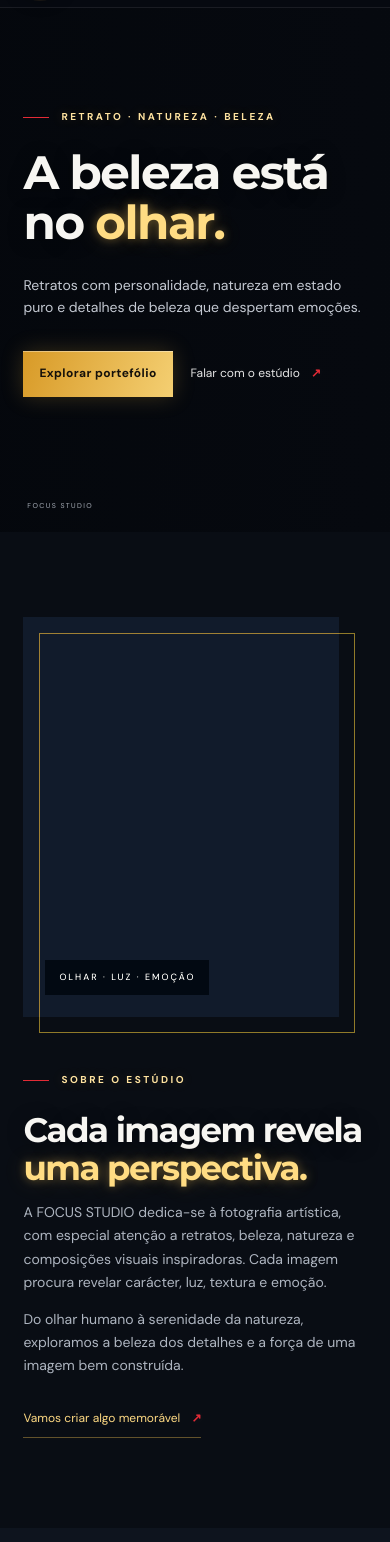
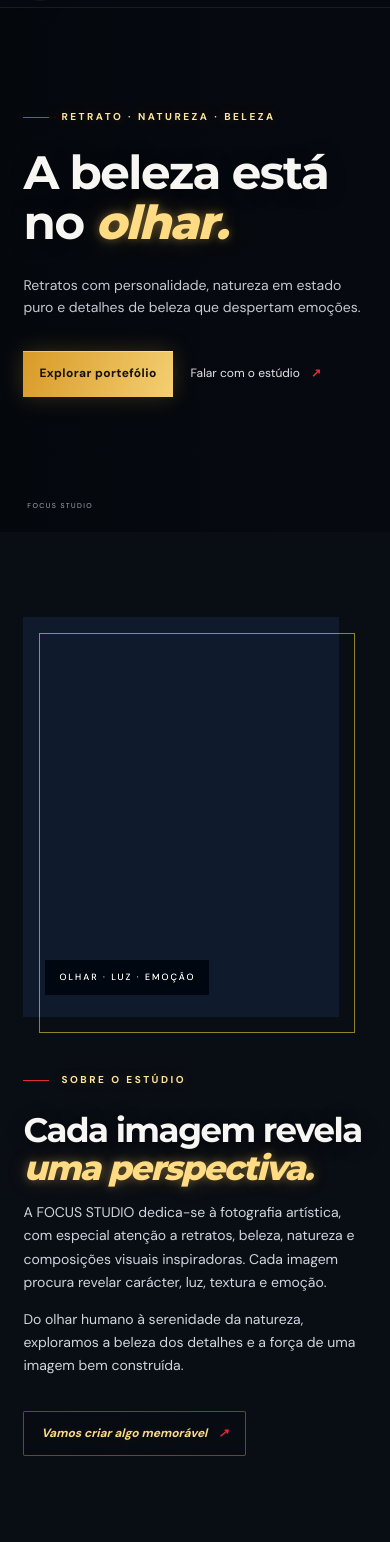
Before and after one commit to FelicidadeDias/Foco-studio-, a plain HTML site: page index.html in a window 390 px wide. Shown: the part 58-1600 px from the top of the page. Drawn offline with nearby package versions, Linux system fonts and the light colour scheme; no server answers.

Commit message:
Aplica banner nas secções de destaque e melhora luz e tipografia

```diff
--- a/styles.css
+++ b/styles.css
@@ -2,7 +2,7 @@
 /* Refinamento visual: fotografia luminosa, cor viva e tipografia com presença */
 .brand-logo{display:block;width:164px;height:54px;object-fit:contain;object-position:left center;filter:drop-shadow(0 0 8px rgba(241,190,78,.28))}
 .footer-logo{width:148px;height:48px}
-.hero-backdrop{background-image:none!important;opacity:1;filter:brightness(1.22) saturate(1.18) contrast(1.06)}
+.hero-backdrop{opacity:1;filter:brightness(1.22) saturate(1.18) contrast(1.06)}
 .hero-shade{background:linear-gradient(90deg,rgba(4,7,12,.88) 0%,rgba(4,7,12,.58) 40%,rgba(4,7,12,.08) 100%),linear-gradient(0deg,rgba(8,11,18,.74),transparent 36%)}
 h1,h2,h3{ text-shadow:0 2px 18px rgba(0,0,0,.38)}
 h1 span,h2 span{color:#ffdc83;text-shadow:0 0 10px rgba(255,202,91,.36),0 0 24px rgba(255,202,91,.2)}
@@ -49,3 +49,21 @@ h1 span,h2 span{color:#ffdc83;text-shadow:0 0 10px rgba(255,202,91,.36),0 0 24px
  .hero-actions .button{padding:13px 16px}
  .hero-caption{font-size:7px;letter-spacing:1.4px}
 }
+
+/* Banner de marca nas áreas principais */
+.hero-backdrop{background-image:var(--studio-banner,none)!important;background-size:cover!important;background-position:center 45%!important;background-repeat:no-repeat!important;filter:brightness(1.18) saturate(1.22) contrast(1.08)}
+.statement-bg{background-image:var(--studio-banner,none)!important;background-size:cover!important;background-position:center!important;filter:brightness(1.18) saturate(1.2) contrast(1.06)}
+.contact-card{background-image:linear-gradient(135deg,rgba(7,11,18,.86),rgba(7,11,18,.72)),var(--studio-banner,none);background-size:cover;background-position:center;border-color:rgba(255,211,119,.58)}
+.under-link{position:relative;isolation:isolate;padding:13px 17px;margin-top:20px;border:1px solid rgba(232,184,78,.38);background-image:linear-gradient(90deg,rgba(7,11,18,.86),rgba(7,11,18,.62)),var(--studio-banner,none);background-size:cover;background-position:center;border-radius:2px}
+h1 span,h2 span,.service-text h3,.contact-card h3{font-style:italic;font-weight:800}
+.under-link,.contact-kicker,.service-text small{font-style:italic;font-weight:700}
+.intro-copy>p:not(.eyebrow),.contact-copy>p:not(.eyebrow),.contact-card p{color:#d0d5df}
+.photo-panel,.service-card,.gallery-item img{filter:brightness(1.2) saturate(1.22) contrast(1.08)}
+.gallery-item img{transition:transform .6s,filter .4s}
+.gallery-item:hover img{filter:brightness(1.28) saturate(1.25) contrast(1.08)}
+@media(max-width:800px){
+ .hero-backdrop{background-position:60% center!important}
+ .statement-bg{background-position:58% center!important}
+ .contact-card{background-position:60% center}
+ .under-link{max-width:100%;line-height:1.45}
+}
```
